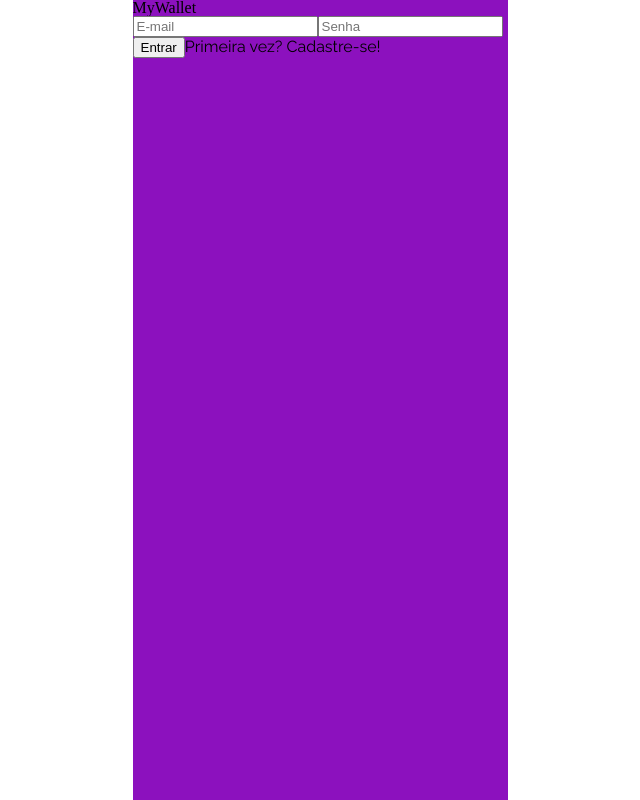
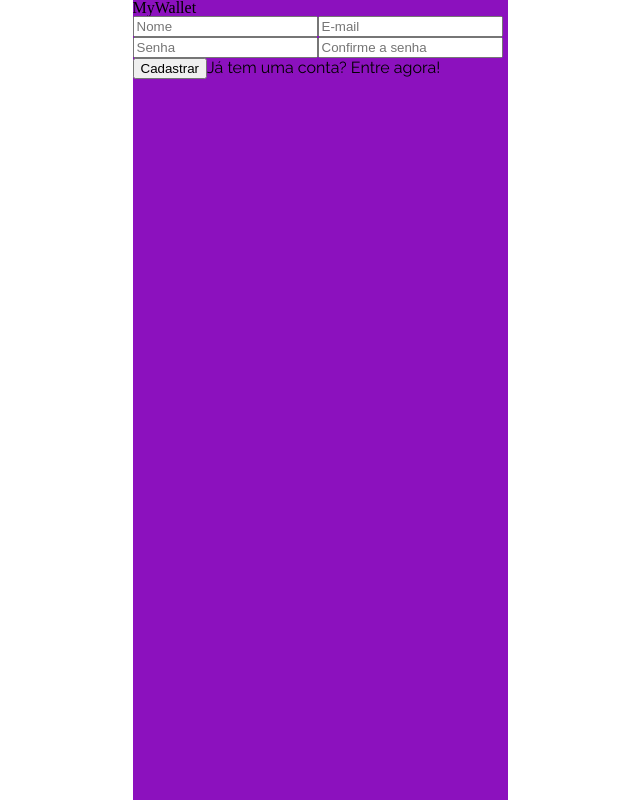
Before and after one commit to fabianylopes/projeto13-mywallet-front, a JavaScript app: page /signup in a window 1280 px wide. Shown: the whole page, without its empty margins (320-960 px from the left). Built offline with nearby package versions, Linux system fonts and the light colour scheme; a web font is replaced by a local one.

Commit message:
sign up page basic layout

```diff
--- a/src/App.js
+++ b/src/App.js
@@ -1,8 +1,16 @@
+import { BrowserRouter, Routes, Route } from "react-router-dom";
 import SignIn from "./components/Home/SignIn";
+import SignUp from "./components/Home/SignUp";
 
 function App(){
     return (
-        <SignIn/>
+        <BrowserRouter>
+            <Routes>
+                <Route path="/" element={<SignIn/>}></Route>
+                <Route path="/signup" element={<SignUp/>}></Route>
+            </Routes>
+        </BrowserRouter>
+
     );
 }
 
--- /dev/null
+++ b/src/components/Home/SignUp.js
@@ -0,0 +1,17 @@
+import { Title, Input, Button, Link } from '../Home/style';
+
+function SignUp(){
+    return (
+        <>
+            <Title>MyWallet</Title>
+            <Input placeholder="Nome"></Input>
+            <Input placeholder="E-mail"></Input>
+            <Input placeholder="Senha"></Input>
+            <Input placeholder="Confirme a senha"></Input>
+            <Button>Cadastrar</Button>
+            <Link>Já tem uma conta? Entre agora!</Link>
+        </>
+    );
+}
+
+export default SignUp;
```
